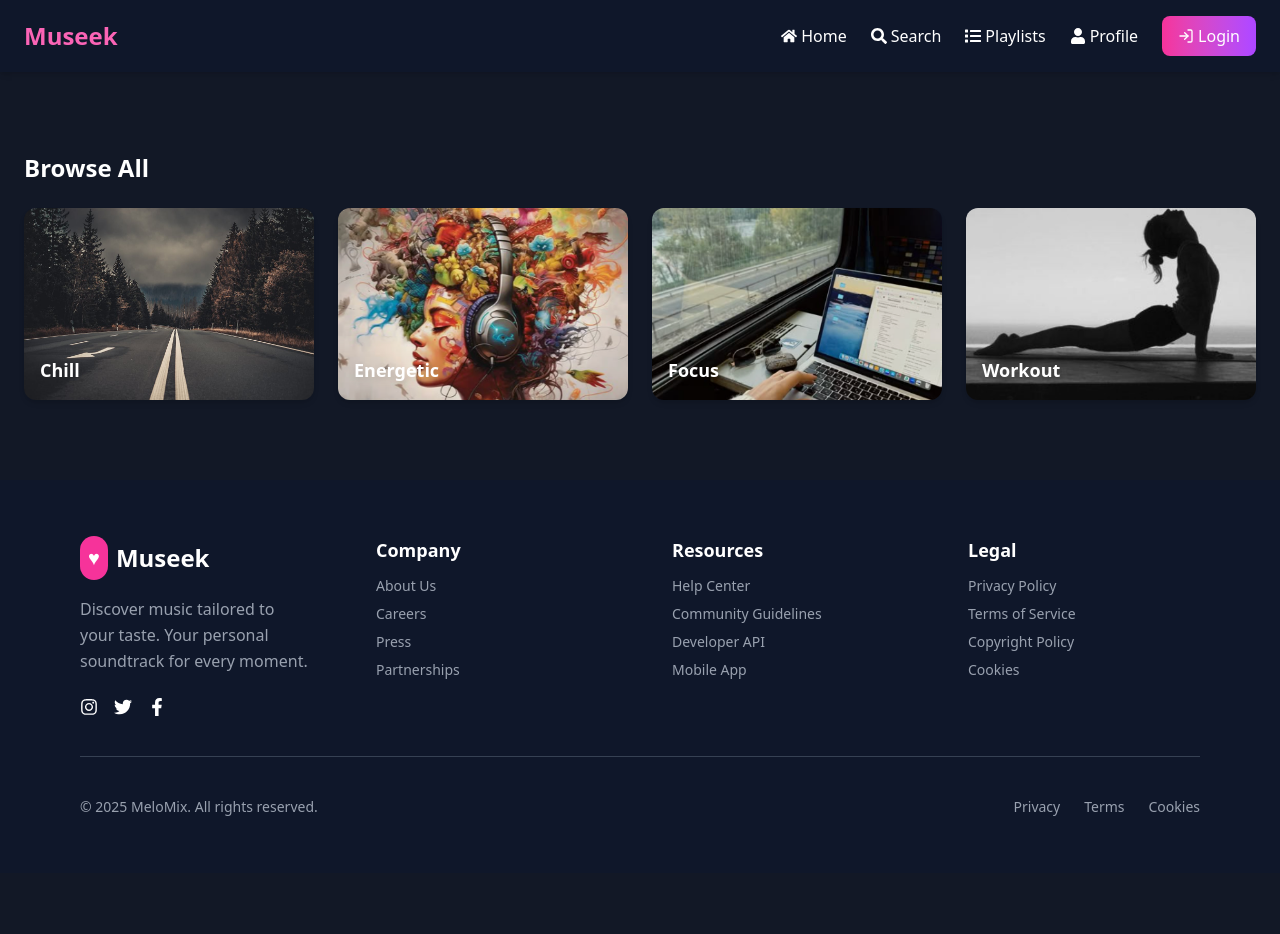
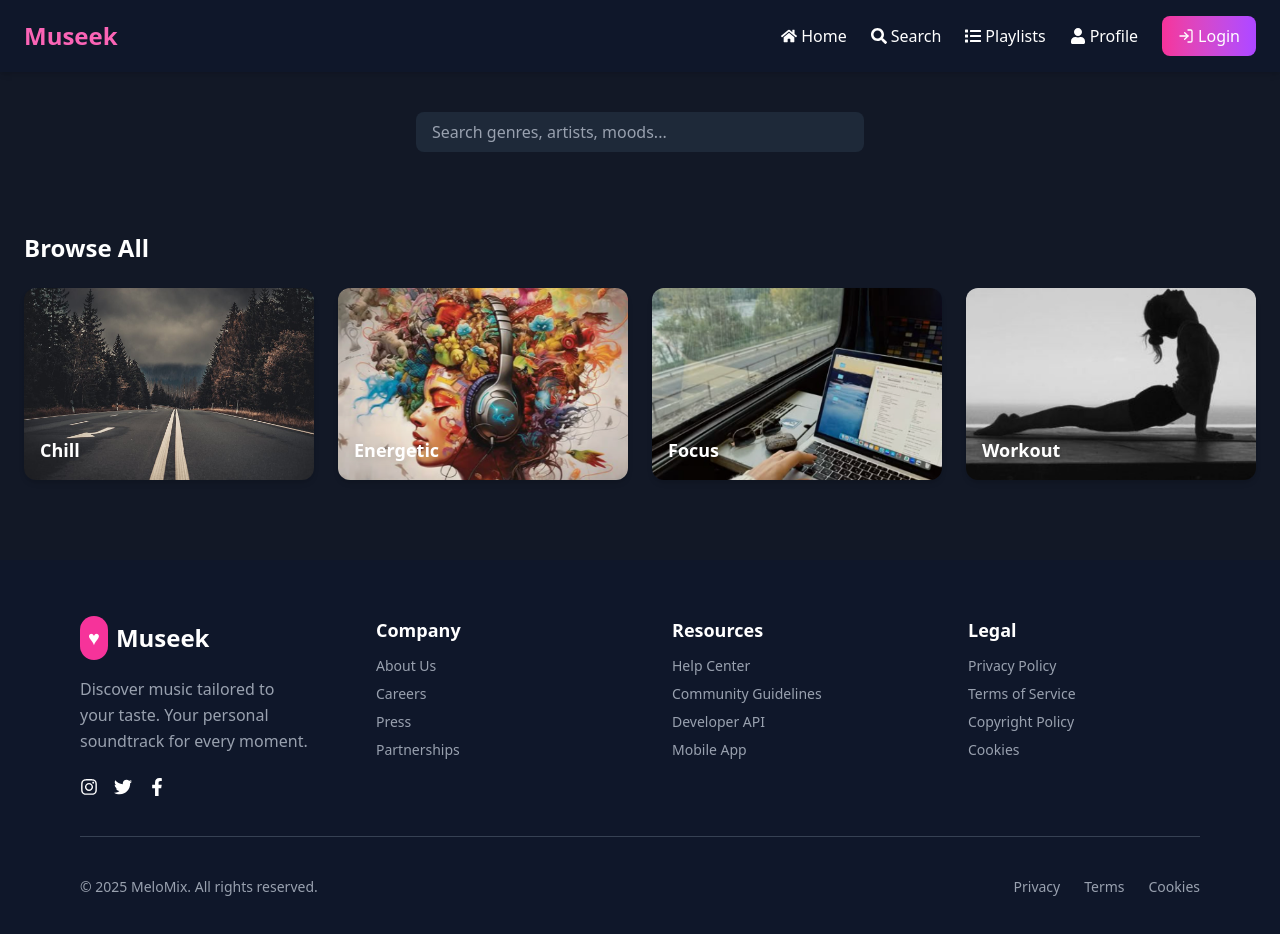
Before and after one commit to Jag2007/Museek, a React (Vite) app: page /search in a window 1280 px wide. Shown: the top 934 px of the page. Before the commit the page ends 873 px from the top, so only its background shows below. Built offline with nearby package versions, Linux system fonts and the light colour scheme.

Commit message:
changes made

```diff
--- a/src/components/Search.jsx
+++ b/src/components/Search.jsx
@@ -29,6 +29,15 @@ const Search = () => {
   return (
     <div>
       <Nav />
+      <div className="px-6 mt-10">
+        <div className="max-w-md mx-auto">
+          <input
+            type="text"
+            placeholder="Search genres, artists, moods..."
+            className="w-full px-4 py-2 rounded-lg bg-gray-800 text-white placeholder-gray-400 focus:outline-none focus:ring-2 focus:ring-pink-500"
+          />
+        </div>
+      </div>
       <div className="px-6 py-10 mt-10">
         <h2 className="text-2xl font-bold text-white mb-6">Browse All</h2>
         <div className="grid grid-cols-1 sm:grid-cols-2 md:grid-cols-3 lg:grid-cols-4 gap-6">
```
